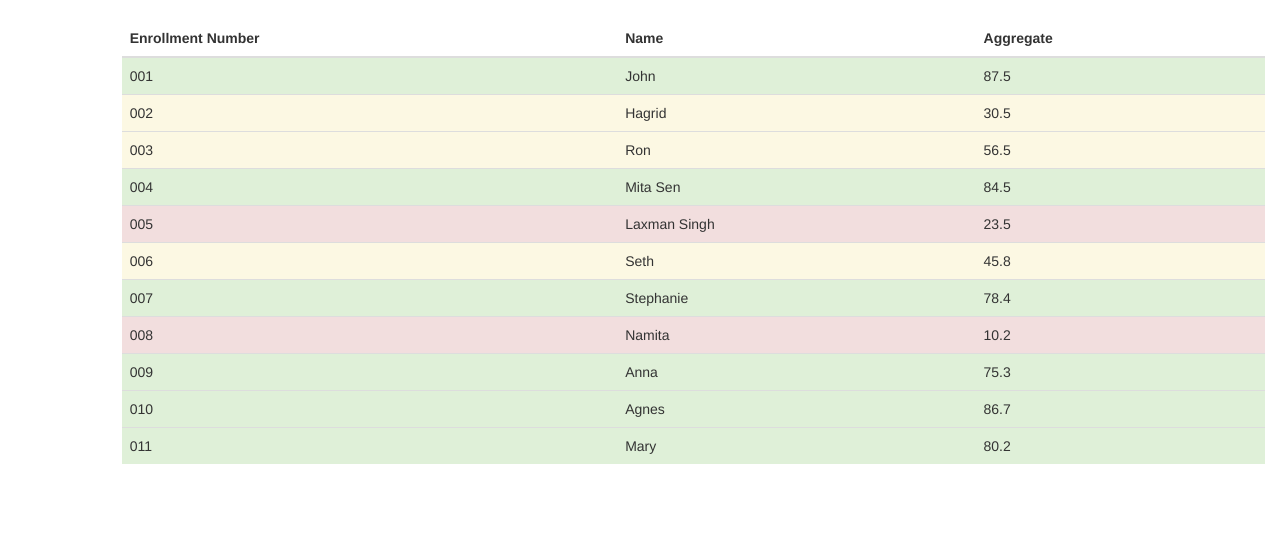
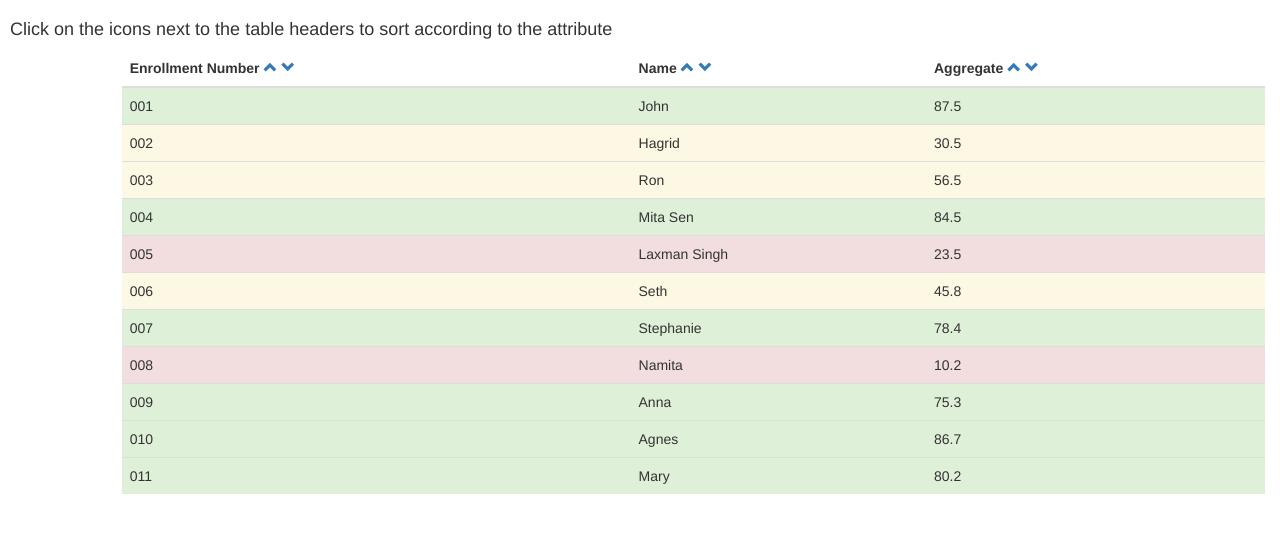
Before and after one commit to amaj8/StudentSite, a Django app: page /record/ in a window 1280 px wide. Shown: the part 52-585 px from the top of the page. Run offline with Django 3.2, Linux system fonts and the light colour scheme; data comes from the database, SQL or seed files in the repository; some libraries are stand-ins or nearby versions.

Commit message:
Added sorting feature to the records display

```diff
--- a/list/templates/list/record.html
+++ b/list/templates/list/record.html
@@ -5,13 +5,40 @@
 {% endblock %}
 {% block body %}
     {%if all_students%}
+        <div class="container-fluid-md-offset-2" style="margin-left:10px">
+            <h4>Click on the icons next to the table headers to sort according to the attribute</h4>
+        </div>
         <div class="container-fluid col-md-offset-1">
             <table class="table table-striped">
                 <thead>
                     <tr>
-                        <th>Enrollment Number</th>
-                        <th>Name</th>
-                        <th>Aggregate</th>
+                        <th> Enrollment Number
+                            <a href="?order_by=roll_num">
+                                <span class="glyphicon glyphicon-chevron-up"></span>
+                            </a>
+                            <a href="?order_by=-roll_num">
+                                <span class="glyphicon glyphicon-chevron-down"></span>
+                            </a>
+
+                        </th>
+                        <th> Name
+                            <a href="?order_by=name">
+                                <span class="glyphicon glyphicon-chevron-up"></span>
+                            </a>
+                            <a href="?order_by=-name">
+                                <span class="glyphicon glyphicon-chevron-down"></span>
+                            </a>
+
+                        </th>
+                        <th>Aggregate
+                            <a href="?order_by=aggregate">
+                                <span class="glyphicon glyphicon-chevron-up"></span>
+                            </a>
+                            <a href="?order_by=-aggregate">
+                                <span class="glyphicon glyphicon-chevron-down"></span>
+                            </a>
+
+                        </th>
                     </tr>
                 </thead>
                 <tbody>
--- a/list/views.py
+++ b/list/views.py
@@ -3,7 +3,8 @@ from .models import Student
 # Create your views here.
 def RecordView(request):
     template_name='list/record.html'
-    all_students = Student.objects.all().order_by('roll_num')
+    order_list = request.GET.get('order_by','roll_num')
+    all_students = Student.objects.all().order_by(order_list)
     context={'all_students':all_students}
     return render(request,template_name,context)
 
```
